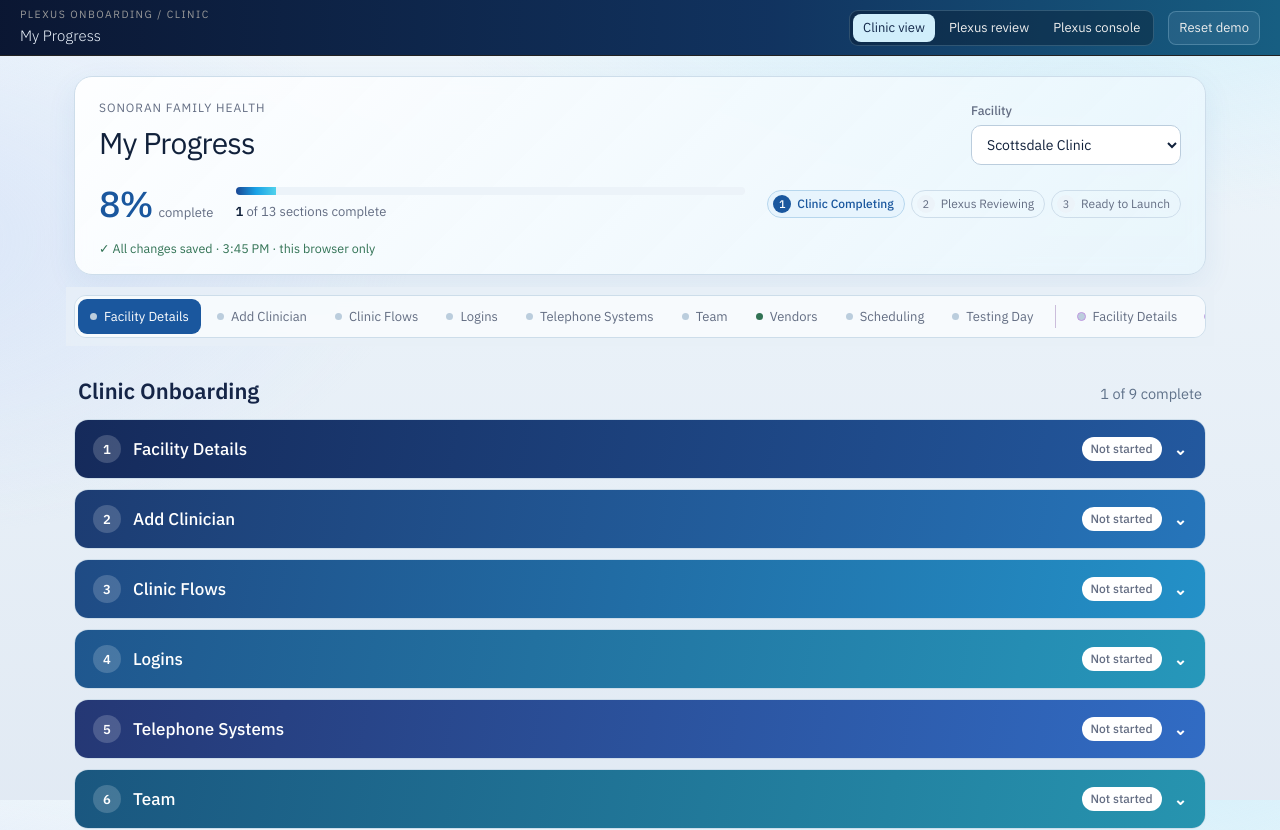
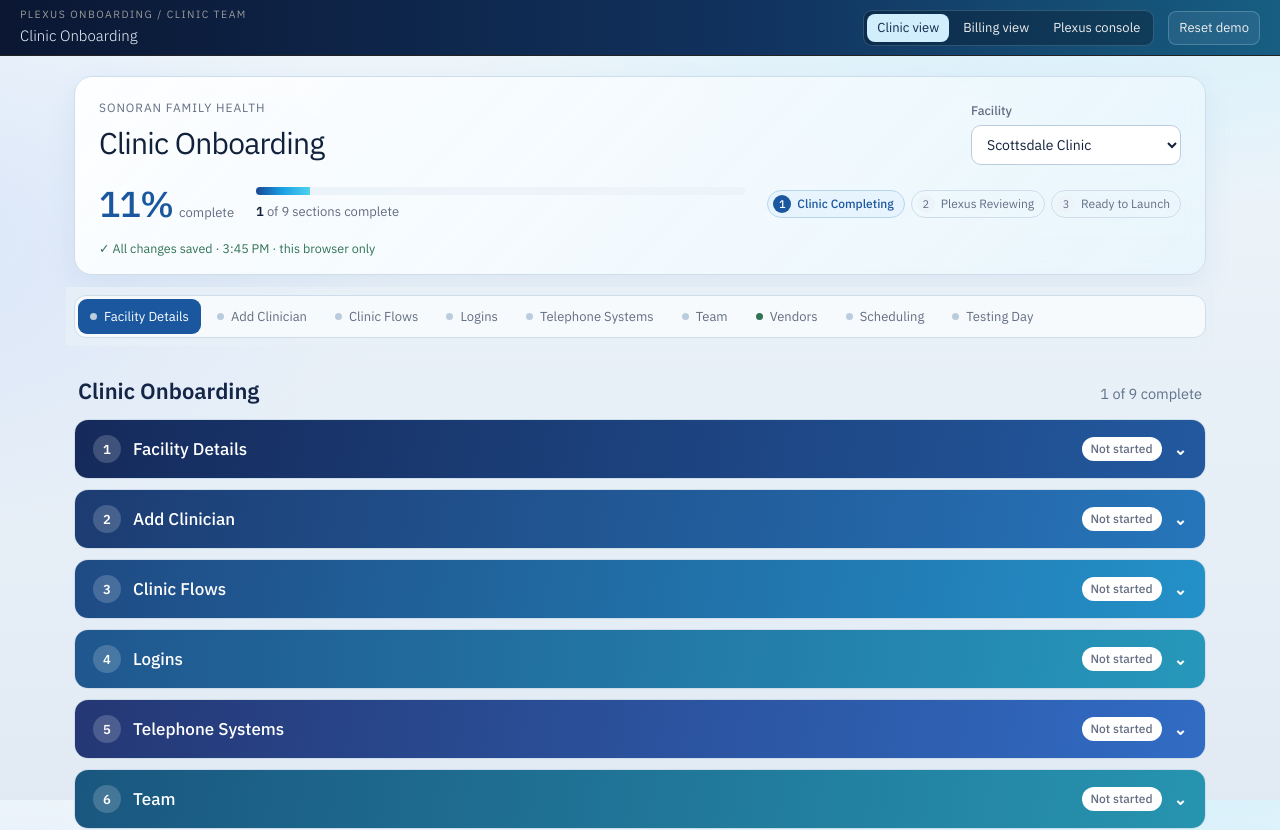
Before and after one commit to noorhanmedical/Onboarding-Portals, a website: page public/index.html in a window 1280 px wide. Shown: the top 830 px of the page. Drawn offline with Linux system fonts and the light colour scheme.

Commit message:
Clinic view, Billing view and Plexus console (review opens from console)
Co-Authored-By: Claude Opus 5.5 <noreply@anthropic.com>
Claude-Session: https://claude.ai/code/session_01EdPg8cNBhhAXBLLXngNdcF

```diff
--- a/public/index.html
+++ b/public/index.html
@@ -86,6 +86,7 @@ main{position:relative;z-index:1}
 @media(prefers-reduced-motion:reduce){.tile,.addtile,.chev-r{transition:none}.tile:hover,.addtile:hover{transform:none}}
 
 /* ---- typography & density refinement ---- */
+.phase.bill.first{margin-top:0;border-top:0;padding-top:14px}.link.back{display:inline-block;margin-bottom:6px;color:var(--blue);font-weight:600;font-size:14.5px;padding:0}.final.bill .btn.pri{background:hsl(270 52% 44%);border-color:hsl(270 52% 44%)}
 .flat{display:flex;flex-direction:column;gap:10px}.flat+.flat{border-top:1px solid hsl(210 30% 92%);padding-top:14px}.flat-h{font-size:13px;font-weight:600;letter-spacing:.04em;text-transform:uppercase;color:var(--bluegray)}
 .ptiles{align-content:start}.ptiles .tile.editing{grid-column:1/-1;box-shadow:0 8px 26px hsla(215,50%,30%,.12)}.ptiles .addtile{min-height:96px}@media(max-width:1100px){.tile.editing .ptiles{grid-template-columns:1fr}}
 .tile.editing .payers{grid-template-columns:minmax(220px,270px) 1fr}.tile.editing .plist{top:120px;max-height:calc(100vh - 140px)}@media(max-width:860px){.tile.editing .payers{grid-template-columns:1fr}}
@@ -893,7 +894,7 @@ function App(){
   const [s,setS]=useState(load),[view,setView]=useState('clinic'),[saved,setSaved]=useState(null),[saving,setSaving]=useState(false);
   const [open,setOpen]=useState({}),[active,setActive]=useState(location.hash.slice(1)||'facility');
   const prog=useRef(0),tabsRef=useRef(null),heads=useRef({});
-  const plexus=view!=='clinic';
+  const plexus=view==='review'||view==='console';
   const [ek,setEk]=useState(null),[flags,setFlags]=useState({}),[tried,setTried]=useState(false);
   const P={edit:true,plexus,settlement:true,ek,setEk};
   const who=plexus?'Morgan Lee (Plexus coordinator)':'Jamie Chen (Clinic admin)';
@@ -905,46 +906,50 @@ function App(){
     if(state){n.audit.unshift({t:new Date().toLocaleString(),who,ev:`${LABEL[k]}: ${STATE_LABEL[t.state]} → ${STATE_LABEL[state]}`,d:reason});t.state=state;t.reason=['changes','na'].includes(state)?reason:'';}
     else n.audit.unshift({t:new Date().toLocaleString(),who,ev:`${LABEL[k]}: reminder`,d:reason});return n;});
   const st=useMemo(()=>status(s),[s]);
-  const submitAll=()=>{const inc=st.secs.filter(x=>!x.complete);
+  const VIS=view==='clinic'?SECTIONS.filter(([k])=>!BILLING_KEYS.includes(k)):view==='billing'?SECTIONS.filter(([k])=>BILLING_KEYS.includes(k)):SECTIONS;
+  const vis=st.secs.filter(x=>VIS.some(([k])=>k===x.k)),vdone=vis.filter(x=>x.complete).length,vpct=Math.round(vdone/VIS.length*100);
+  const vsub=vis.every(x=>['submitted','na','verified','waived'].includes(x.state)),vstage=vis.every(x=>['verified','waived'].includes(x.state))?2:vsub?1:0;
+  const gi=k=>SECTIONS.findIndex(x=>x[0]===k);
+  const submitAll=()=>{const inc=vis.filter(x=>!x.complete);
     if(inc.length){setTried(true);setFlags(Object.fromEntries(inc.map(x=>[x.k,true])));setOpen(o=>({...o,...Object.fromEntries(inc.map(x=>[x.k,true]))}));return;}
-    setTried(false);setFlags({});setS(prev=>{const n=structuredClone(prev);for(const [k] of SECTIONS){const t=n.tasks[k];if(!['na','verified','waived'].includes(t.state)){t.state='submitted';t.reason='';}}n.audit.unshift({t:new Date().toLocaleString(),who,ev:'Onboarding submitted for review',d:'All sections'});return n;});};
+    setTried(false);setFlags({});setS(prev=>{const n=structuredClone(prev);for(const [k] of VIS){const t=n.tasks[k];if(!['na','verified','waived'].includes(t.state)){t.state='submitted';t.reason='';}}n.audit.unshift({t:new Date().toLocaleString(),who,ev:(view==='billing'?'Billing':'Clinic')+' onboarding submitted for review',d:VIS.map(x=>x[1]).join(', ')});return n;});};
   const goTo=k=>{setOpen(o=>({...o,[k]:true}));setActive(k);prog.current=Date.now()+1200;try{history.replaceState(null,'','#'+k);}catch(e){}
     requestAnimationFrame(()=>requestAnimationFrame(()=>{const el=document.getElementById('sec-'+k);if(!el)return;const off=56+(tabsRef.current?.offsetHeight||56)+10;
       window.scrollTo({top:el.getBoundingClientRect().top+scrollY-off,behavior:matchMedia('(prefers-reduced-motion: reduce)').matches?'auto':'smooth'});heads.current[k]?.focus({preventScroll:true});}));};
   useEffect(()=>{const h=location.hash.slice(1);if(BODIES[h])goTo(h);
-    const on=()=>{if(Date.now()<prog.current)return;const off=56+(tabsRef.current?.offsetHeight||56)+14;let cur='facility';for(const [k] of SECTIONS){const el=document.getElementById('sec-'+k);if(el&&el.getBoundingClientRect().top-off<=4)cur=k;}setActive(a=>a===cur?a:cur);};
+    const on=()=>{if(Date.now()<prog.current)return;const off=56+(tabsRef.current?.offsetHeight||56)+14;let cur=null;for(const [k] of SECTIONS){const el=document.getElementById('sec-'+k);if(!el)continue;if(!cur)cur=k;if(el.getBoundingClientRect().top-off<=4)cur=k;}if(!cur)return;setActive(a=>a===cur?a:cur);};
     const end=()=>{prog.current=0;on();};addEventListener('scroll',on,{passive:true});addEventListener('scrollend',end);return()=>{removeEventListener('scroll',on);removeEventListener('scrollend',end);};},[]);
   useEffect(()=>{const sc=tabsRef.current?.firstElementChild,t=sc?.querySelector(`[data-k="${active}"]`);if(!sc||!t)return;if(t.offsetLeft<sc.scrollLeft)sc.scrollLeft=t.offsetLeft-8;else if(t.offsetLeft+t.offsetWidth>sc.scrollLeft+sc.clientWidth)sc.scrollLeft=t.offsetLeft+t.offsetWidth-sc.clientWidth+8;},[active]);
-  const keys=SECTIONS.map(x=>x[0]);
-  const hk=(e,i)=>{let n=-1;const N=SECTIONS.length;if(e.key==='ArrowDown')n=(i+1)%N;if(e.key==='ArrowUp')n=(i+N-1)%N;if(e.key==='Home')n=0;if(e.key==='End')n=N-1;if(n>=0){e.preventDefault();heads.current[keys[n]]?.focus();}};
-  const tk=(e,i)=>{let n=-1;const N=SECTIONS.length;if(e.key==='ArrowRight')n=(i+1)%N;if(e.key==='ArrowLeft')n=(i+N-1)%N;if(n>=0){e.preventDefault();tabsRef.current.querySelector(`[data-k="${keys[n]}"]`)?.focus();}};
+  const keys=VIS.map(x=>x[0]);
+  const hk=(e,i)=>{let n=-1;const N=VIS.length;if(e.key==='ArrowDown')n=(i+1)%N;if(e.key==='ArrowUp')n=(i+N-1)%N;if(e.key==='Home')n=0;if(e.key==='End')n=N-1;if(n>=0){e.preventDefault();heads.current[keys[n]]?.focus();}};
+  const tk=(e,i)=>{let n=-1;const N=VIS.length;if(e.key==='ArrowRight')n=(i+1)%N;if(e.key==='ArrowLeft')n=(i+N-1)%N;if(n>=0){e.preventDefault();tabsRef.current.querySelector(`[data-k="${keys[n]}"]`)?.focus();}};
   const reset=()=>{if(confirmReset){setS(fresh());setConfirmReset(false);}else setConfirmReset(true);};
   const [confirmReset,setConfirmReset]=useState(false);
 
-  const bar=html`<header class="bar"><div class="ctx"><small>Plexus Onboarding / ${plexus?'Workspace':'Clinic'}</small><strong>${view==='console'?'Clinic onboarding':'My Progress'}</strong></div>
-    <div class="views" role="tablist" aria-label="View as">${[['clinic','Clinic view'],['review','Plexus review'],['console','Plexus console']].map(([v,l])=>html`<button role="tab" aria-selected=${view===v} class=${view===v?'on':''} onClick=${()=>{setView(v);scrollTo(0,0);}}>${l}</button>`)}</div>
+  const bar=html`<header class="bar"><div class="ctx"><small>Plexus Onboarding / ${plexus?'Plexus':view==='billing'?'Billing team':'Clinic team'}</small><strong>${view==='console'?'Console':view==='review'?'Plexus review':view==='billing'?'Billing Onboarding':'Clinic Onboarding'}</strong></div>
+    <div class="views" role="tablist" aria-label="View as">${[['clinic','Clinic view'],['billing','Billing view'],['console','Plexus console']].map(([v,l])=>{const on=view===v||(v==='console'&&view==='review');return html`<button role="tab" aria-selected=${on} class=${on?'on':''} onClick=${()=>{setView(v);setOpen({});scrollTo(0,0);}}>${l}</button>`;})}</div>
     <button class="reset" onClick=${reset} onBlur=${()=>setConfirmReset(false)}>${confirmReset?'Click again to erase':'Reset demo'}</button></header>`;
 
   if(view==='console')return html`${bar}<main><${Console} s=${s} st=${st} setS=${setS} openReview=${()=>{setView('review');scrollTo(0,0);}}/></main>`;
   return html`${bar}<main>
     <section class="hero">
-      <div class="hero-top"><div><p class="eyebrow">${s.clinic}${plexus?' · Plexus review':''}</p><h1>My Progress</h1></div>
+      <div class="hero-top"><div>${view==='review'&&html`<button type="button" class="link back" onClick=${()=>{setView('console');scrollTo(0,0);}}>← Back to console</button>`}<p class="eyebrow">${s.clinic}${view==='review'?' · Plexus review':''}</p><h1>${view==='review'?'Plexus Review':view==='billing'?'Billing Onboarding':'Clinic Onboarding'}</h1></div>
         <label class="field" style="min-width:210px"><span class="lbl">Facility</span><select><option>${s.site}</option></select></label></div>
       <div class="stats">
-        <div class="pct"><strong>${st.pct}%</strong><span>complete</span></div>
-        <div><div class="track" role="progressbar" aria-label="Completed sections" aria-valuenow=${st.pct} aria-valuemin="0" aria-valuemax="100"><span style=${`width:${st.pct}%`}/></div>
-          <p><b>${st.done}</b> of ${SECTIONS.length} sections complete${st.submitted?' · submitted for review':''}</p></div>
-        <ol class="stages" aria-label="Onboarding stage">${['Clinic Completing','Plexus Reviewing','Ready to Launch'].map((x,i)=>html`<li class=${i<st.stage?'done':i===st.stage?'cur':''} aria-current=${i===st.stage?'step':undefined}><i>${i<st.stage?'✓':i+1}</i>${x}</li>`)}</ol>
+        <div class="pct"><strong>${vpct}%</strong><span>complete</span></div>
+        <div><div class="track" role="progressbar" aria-label="Completed sections" aria-valuenow=${vpct} aria-valuemin="0" aria-valuemax="100"><span style=${`width:${vpct}%`}/></div>
+          <p><b>${vdone}</b> of ${VIS.length} sections complete${vsub?' · submitted for review':''}</p></div>
+        <ol class="stages" aria-label="Onboarding stage">${[view==='billing'?'Billing Completing':view==='review'?'Teams Completing':'Clinic Completing','Plexus Reviewing','Ready to Launch'].map((x,i)=>html`<li class=${i<vstage?'done':i===vstage?'cur':''} aria-current=${i===vstage?'step':undefined}><i>${i<vstage?'✓':i+1}</i>${x}</li>`)}</ol>
         <div class=${'save'+(!saving&&saved?' ok':'')} aria-live="polite">${saving?'Saving…':saved==='mem'?'Saved for this session (browser storage unavailable)':saved?`✓ All changes saved · ${saved.toLocaleTimeString([],{hour:'numeric',minute:'2-digit'})} · this browser only`:'Changes save automatically'}</div>
       </div>
-      ${st.stage===2&&html`<div class="note ok" style="margin-top:10px">Every section is verified. Launch approval still requires startup, training and the Plexus launch dry run.</div>`}
+      ${vstage===2&&html`<div class="note ok" style="margin-top:10px">Every section is verified. Launch approval still requires startup, training and the Plexus launch dry run.</div>`}
     </section>
-    <nav class="tabs" ref=${tabsRef} aria-label="My Progress sections"><div>${SECTIONS.map(([k,l],i)=>{const x=st.secs[i];return html`${k===BILLING_KEYS[0]&&html`<span class="tab-sep" aria-hidden="true"/>`}<button data-k=${k} class=${(active===k?'on':'')+(BILLING_KEYS.includes(k)?' bill':'')} aria-current=${active===k?'true':undefined} onKeyDown=${e=>tk(e,i)} onClick=${()=>goTo(k)}><i class=${'dot '+(x.complete?'verified':x.state==='not_started'?'not_started':'saved')}/>${l}<span class="sr">, ${secLabel(x)}</span></button>`;})}</div></nav>
-    <div class="secs">${SECTIONS.map(([k,l],i)=>{const x=st.secs[i],isOpen=!!open[k],B=BODIES[k],done=x.complete;
+    <nav class="tabs" ref=${tabsRef} aria-label="My Progress sections"><div>${VIS.map(([k,l],i)=>{const x=st.secs[gi(k)];return html`${k===BILLING_KEYS[0]&&i>0&&html`<span class="tab-sep" aria-hidden="true"/>`}<button data-k=${k} class=${(active===k?'on':'')+(BILLING_KEYS.includes(k)?' bill':'')} aria-current=${active===k?'true':undefined} onKeyDown=${e=>tk(e,i)} onClick=${()=>goTo(k)}><i class=${'dot '+(x.complete?'verified':x.state==='not_started'?'not_started':'saved')}/>${l}<span class="sr">, ${secLabel(x)}</span></button>`;})}</div></nav>
+    <div class="secs">${VIS.map(([k,l],i)=>{const g=gi(k),x=st.secs[g],isOpen=!!open[k],B=BODIES[k],done=x.complete;
       const bill=BILLING_KEYS.includes(k),num=bill?BILLING_KEYS.indexOf(k)+1:i+1;
-      return html`${i===0&&html`<div class="phase"><b>Clinic Onboarding</b><span>${st.secs.filter(x=>!BILLING_KEYS.includes(x.k)&&x.complete).length} of ${SECTIONS.length-BILLING_KEYS.length} complete</span></div>`}
-      ${k===BILLING_KEYS[0]&&html`<div class="phase bill"><b>Billing Onboarding</b><span>${st.secs.filter(x=>BILLING_KEYS.includes(x.k)&&x.complete).length} of ${BILLING_KEYS.length} complete</span></div>`}
-      <section key=${k} id=${'sec-'+k} class=${'sec'+(isOpen?' open':'')+(bill?' bill':'')} style=${`--h1:${SHADES[i][0]};--h2:${SHADES[i][1]}`} aria-labelledby=${'h-'+k}>
+      return html`${i===0&&!bill&&html`<div class="phase"><b>Clinic Onboarding</b><span>${st.secs.filter(x=>!BILLING_KEYS.includes(x.k)&&x.complete).length} of ${SECTIONS.length-BILLING_KEYS.length} complete</span></div>`}
+      ${k===BILLING_KEYS[0]&&html`<div class=${'phase bill'+(i===0?' first':'')}><b>Billing Onboarding</b><span>${st.secs.filter(x=>BILLING_KEYS.includes(x.k)&&x.complete).length} of ${BILLING_KEYS.length} complete</span></div>`}
+      <section key=${k} id=${'sec-'+k} class=${'sec'+(isOpen?' open':'')+(bill?' bill':'')} style=${`--h1:${SHADES[g][0]};--h2:${SHADES[g][1]}`} aria-labelledby=${'h-'+k}>
         <h2><button id=${'h-'+k} ref=${el=>heads.current[k]=el} aria-expanded=${isOpen} aria-controls=${'p-'+k} onKeyDown=${e=>hk(e,i)} onClick=${()=>setOpen(o=>({...o,[k]:!o[k]}))}>
           <span class=${'step'+(done?' done':'')}>${done?'✓':num}</span><span class="title">${l}</span><${Pill}>${secLabel(x)}</${Pill}><span class=${'chev'+(isOpen?' open':'')}>⌄</span></button></h2>
         <div id=${'p-'+k} role="region" aria-labelledby=${'h-'+k} hidden=${!isOpen} class=${'body'+(flags[k]&&!x.complete?' flagged':'')}>
@@ -953,12 +958,12 @@ function App(){
           <${B} s=${s} up=${up} P=${{...P,pre:k+':',setEk:v=>setEk(v==null?null:(String(v).includes(':')?v:k+':'+v))}}/>
           <${Footer} k=${k} sec=${x} P=${P} act=${act} flag=${!!flags[k]}/>
         </div></section>`;})}</div>
-    ${!plexus&&html`<section class="final">
-      ${st.submitted?html`<div class="final-done">${Icon('check',20)}<div><b>Submitted for review</b><span>Plexus will reach out if anything needs changes.</span></div></div>`:html`
-      <div class="final-h"><div><b>Submit for Review</b><span>${st.done===SECTIONS.length?'Everything is complete.':`${SECTIONS.length-st.done} section${SECTIONS.length-st.done>1?'s':''} left`}</span></div>
+    ${!plexus&&html`<section class=${'final'+(view==='billing'?' bill':'')}>
+      ${vsub?html`<div class="final-done">${Icon('check',20)}<div><b>Submitted for review</b><span>Plexus will reach out if anything needs changes.</span></div></div>`:html`
+      <div class="final-h"><div><b>Submit for Review</b><span>${vdone===VIS.length?'Everything is complete.':`${VIS.length-vdone} section${VIS.length-vdone>1?'s':''} left`}</span></div>
         <button class="btn pri big" onClick=${submitAll}>Submit for Review</button></div>
-      ${tried&&st.done<SECTIONS.length&&html`<div class="flagmsg" role="status">${Icon('alert',16)}<span>Finish these first:</span></div>
-        <div class="chips">${st.secs.filter(x=>!x.complete).map(x=>html`<button type="button" class="chip warn" onClick=${()=>goTo(x.k)}>${x.label}</button>`)}</div>`}`}
+      ${tried&&vdone<VIS.length&&html`<div class="flagmsg" role="status">${Icon('alert',16)}<span>Finish these first:</span></div>
+        <div class="chips">${vis.filter(x=>!x.complete).map(x=>html`<button type="button" class="chip warn" onClick=${()=>goTo(x.k)}>${x.label}</button>`)}</div>`}`}
     </section>`}
     <details class="audit"><summary>🕘 Audit history (${s.audit.length})</summary>${s.audit.length?html`<ol>${s.audit.slice(0,200).map(a=>html`<li><b>${a.ev}</b>${a.d?` — ${a.d}`:''}<br/><span class="small muted">${a.who} · ${a.t}</span></li>`)}</ol>`:html`<p class="small muted">No events yet.</p>`}</details>
     <p class="small muted" style="text-align:center;margin-top:18px">Interactive preview · data stays in this browser · no passwords are stored</p>
@@ -972,11 +977,11 @@ function Console({s,st,setS,openReview}){
   return html`
   <div style="display:flex;justify-content:space-between;align-items:center;margin-bottom:16px"><h1>Clinic onboarding</h1></div>
   <div class="kpis"><div class="kpi"><b>3</b><span>Assigned clinics</span></div><div class="kpi"><b>${st.review+5}</b><span>Sections awaiting review</span></div><div class="kpi"><b>${access+4}</b><span>Access requests to verify</span></div><div class="kpi"><b>${st.stage===2?1:0}</b><span>Ready to launch</span></div></div>
-  <div class="panel"><div class="tw"><table><thead><tr><th>Facility / organization</th><th>Stage</th><th>Completion</th><th>Outstanding</th><th>Access to verify</th><th>Coordinator</th><th>Target date</th><th>Launch readiness</th><th></th></tr></thead><tbody>
+  <div class="panel"><div class="tw"><table><thead><tr><th>Facility / organization</th><th>Stage</th><th>Clinic team</th><th>Billing team</th><th>Outstanding</th><th>Access to verify</th><th>Coordinator</th><th>Target date</th><th>Launch readiness</th><th></th></tr></thead><tbody>
     <tr><td><b style="font-weight:500">${s.site}</b><div class="small muted">${s.clinic} · ${s.locations.length} location${s.locations.length===1?'':'s'}</div></td><td><${Pill}>${['Clinic Completing','Plexus Reviewing','Ready to Launch'][st.stage]}</${Pill}></td>
-      <td><span class="mini"><span style=${`width:${st.pct}%`}/></span>${st.done}/${SECTIONS.length}</td><td title=${st.secs.filter(x=>!['verified','waived'].includes(x.state)).map(x=>x.label).join(', ')}>${SECTIONS.length-st.done} sections${st.review?html`<div class="small muted">${st.review} awaiting review</div>`:''}</td><td>${access}</td><td>Morgan Lee</td><td>Dec 15, 2026</td>
+      ${[st.secs.filter(x=>!BILLING_KEYS.includes(x.k)),st.secs.filter(x=>BILLING_KEYS.includes(x.k))].map(g=>{const d=g.filter(x=>x.complete).length,sub=g.every(x=>['submitted','na','verified','waived'].includes(x.state));return html`<td><span class="mini"><span style=${`width:${Math.round(d/g.length*100)}%`}/></span>${d}/${g.length}${sub?html`<div class="small muted">Submitted</div>`:''}</td>`;})}<td title=${st.secs.filter(x=>!['verified','waived'].includes(x.state)).map(x=>x.label).join(', ')}>${SECTIONS.length-st.done} sections${st.review?html`<div class="small muted">${st.review} awaiting review</div>`:''}</td><td>${access}</td><td>Morgan Lee</td><td>Dec 15, 2026</td>
       <td>${st.stage===2?html`<${Pill} tone="green">Sections verified</${Pill}>`:html`<${Pill} tone="gray">Not ready</${Pill}>`}</td><td><button class="btn sm pri" onClick=${openReview}>Open review</button></td></tr>
-    ${others.map(o=>html`<tr><td><b style="font-weight:500">${o[0]}</b><div class="small muted">${o[1]} · sample row</div></td><td><${Pill}>${o[3]}</${Pill}></td><td><span class="mini"><span style=${`width:${o[2]}%`}/></span>${o[2]/10}/10</td><td>${o[4]} sections</td><td>${o[5]}</td><td>${o[6]}</td><td>${o[7]}</td><td><${Pill} tone="gray">Not ready</${Pill}></td><td></td></tr>`)}
+    ${others.map(o=>html`<tr><td><b style="font-weight:500">${o[0]}</b><div class="small muted">${o[1]} · sample row</div></td><td><${Pill}>${o[3]}</${Pill}></td><td><span class="mini"><span style=${`width:${o[2]}%`}/></span>${Math.round(o[2]/100*9)}/9</td><td><span class="mini"><span style=${`width:${o[2]>50?100:25}%`}/></span>${o[2]>50?4:1}/4</td><td>${o[4]} sections</td><td>${o[5]}</td><td>${o[6]}</td><td>${o[7]}</td><td><${Pill} tone="gray">Not ready</${Pill}></td><td></td></tr>`)}
   </tbody></table></div></div>
   <div class="panel" style="margin-top:16px;padding:16px 18px"><h3 style="margin:0 0 4px;font-size:15px">Access invitation recipients</h3><p class="small muted" style="margin:0 0 12px">Plexus-managed addresses clinics use for payer, EMR and lab portal invitations. Leave blank until the mailbox is verified.</p>
     <div class="grid">${[['payerInvite','Payer portal invitation recipient'],['emrInvite','Login invitation recipient (EMR, clearinghouse, Availity)'],['labInvite','Lab portal invitation recipient']].map(([k,l])=>html`<div class="field"><label>${l}</label><input type="email" placeholder="Not configured" value=${s.settings[k]} onChange=${set(k)}/></div>`)}</div></div>`;
```
Also changed, not shown: README.md.
